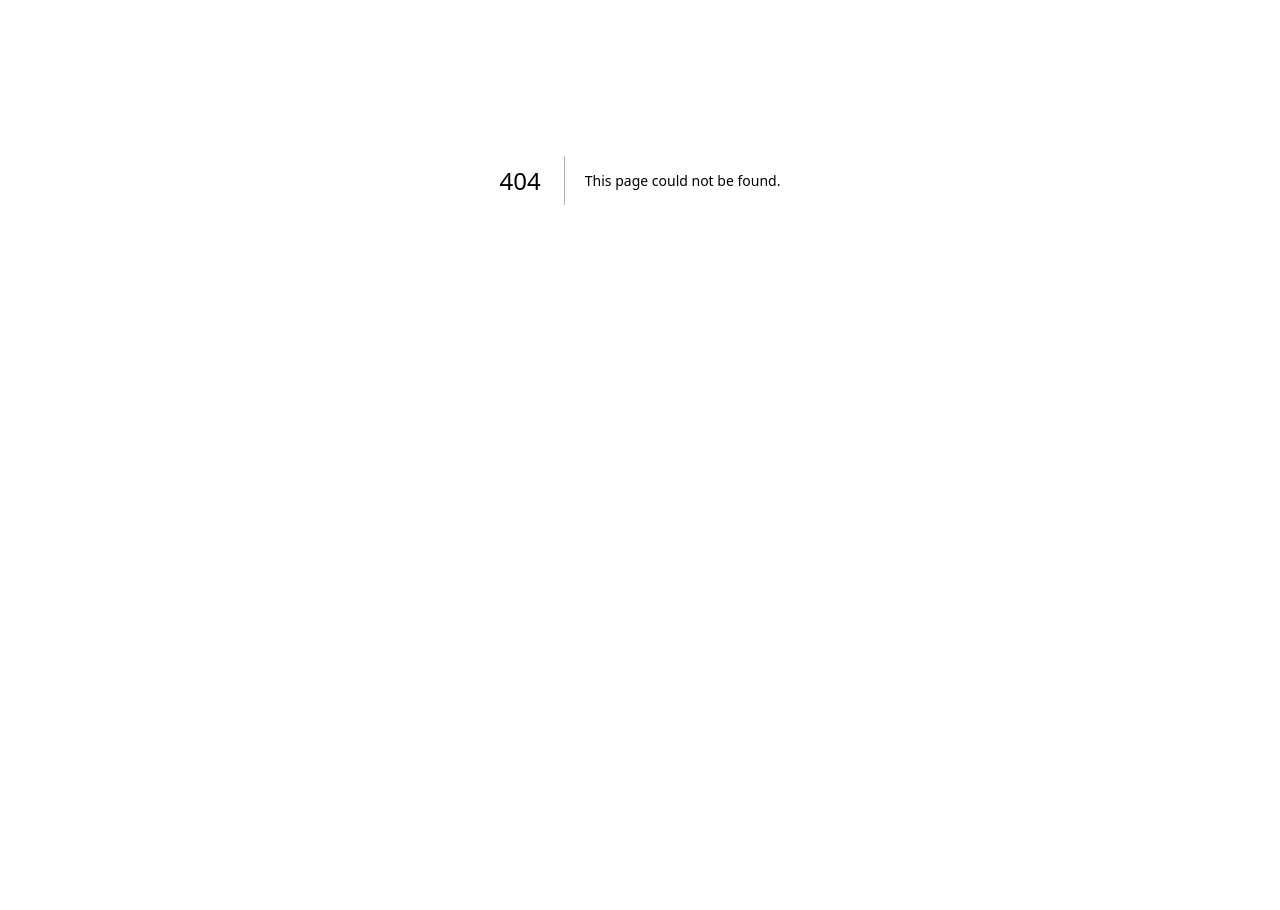
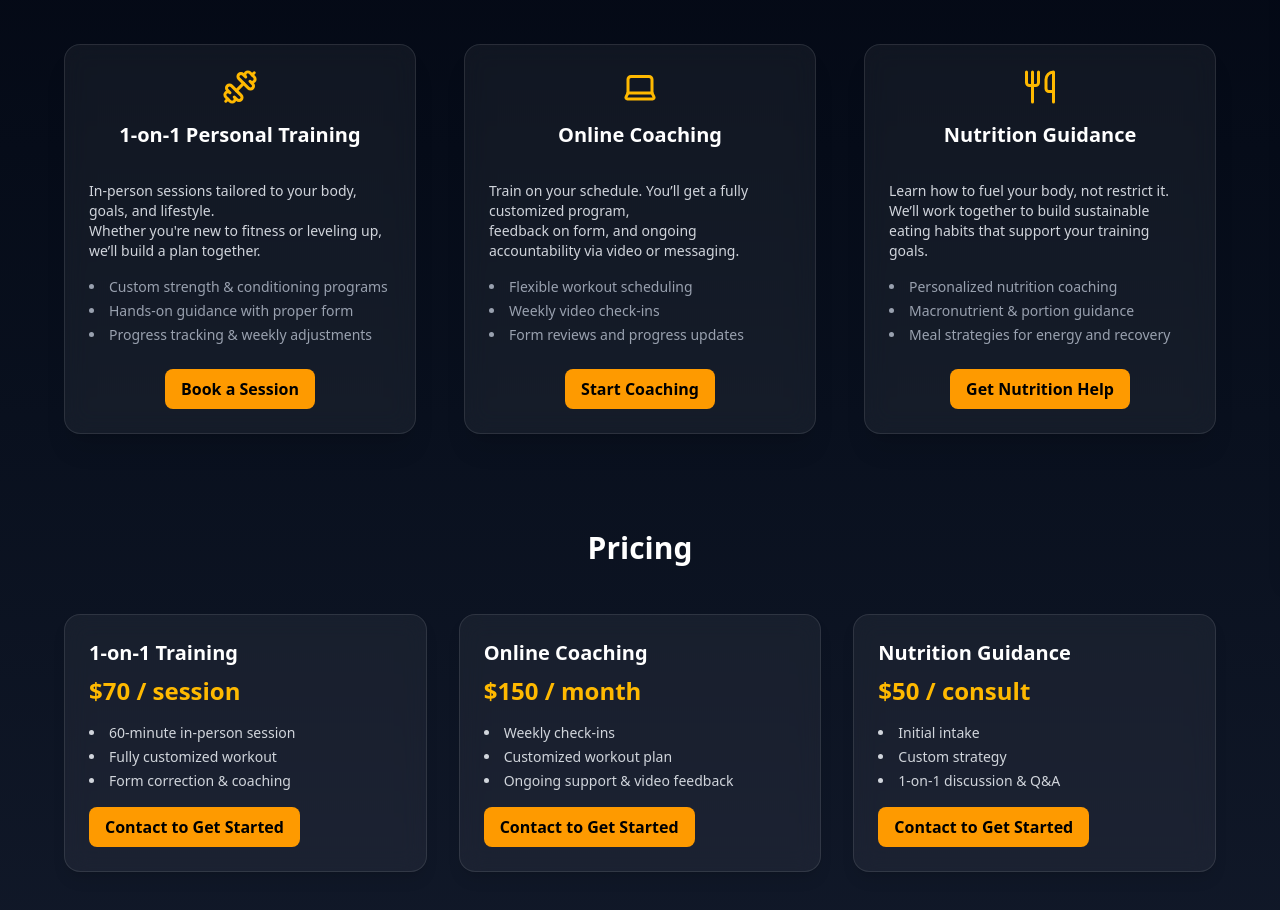
Before and after one commit to Apurcell88/personal-trainer, a Next.js app: page /services in a window 1280 px wide. Before the commit this address had no page. Shown: the part 220-1130 px from the top of the page. Before the commit the page ends 800 px from the top, so only its background shows below. Built offline with nearby package versions, Linux system fonts and the light colour scheme.

Commit message:
Added services route and styled.

```diff
--- /dev/null
+++ b/src/app/services/page.jsx
@@ -0,0 +1,155 @@
+"use client";
+
+import Nav from "@/components/Nav";
+import { Dumbbell, Laptop, Utensils } from "lucide-react";
+import Link from "next/link";
+
+const serviceDetails = [
+  {
+    icon: <Dumbbell size={36} className="text-amber-400" />,
+    title: "1-on-1 Personal Training",
+    description: `
+      In-person sessions tailored to your body, goals, and lifestyle.
+      Whether you're new to fitness or leveling up, we’ll build a plan together.
+    `,
+    bullets: [
+      "Custom strength & conditioning programs",
+      "Hands-on guidance with proper form",
+      "Progress tracking & weekly adjustments",
+    ],
+    cta: "Book a Session",
+  },
+  {
+    icon: <Laptop size={36} className="text-amber-400" />,
+    title: "Online Coaching",
+    description: `
+      Train on your schedule. You’ll get a fully customized program,
+      feedback on form, and ongoing accountability via video or messaging.
+    `,
+    bullets: [
+      "Flexible workout scheduling",
+      "Weekly video check-ins",
+      "Form reviews and progress updates",
+    ],
+    cta: "Start Coaching",
+  },
+  {
+    icon: <Utensils size={36} className="text-amber-400" />,
+    title: "Nutrition Guidance",
+    description: `
+      Learn how to fuel your body, not restrict it.
+      We’ll work together to build sustainable eating habits that support your training goals.
+    `,
+    bullets: [
+      "Personalized nutrition coaching",
+      "Macronutrient & portion guidance",
+      "Meal strategies for energy and recovery",
+    ],
+    cta: "Get Nutrition Help",
+  },
+];
+
+const pricingTiers = [
+  {
+    title: "1-on-1 Training",
+    price: "$70 / session",
+    features: [
+      "60-minute in-person session",
+      "Fully customized workout",
+      "Form correction & coaching",
+    ],
+  },
+  {
+    title: "Online Coaching",
+    price: "$150 / month",
+    features: [
+      "Weekly check-ins",
+      "Customized workout plan",
+      "Ongoing support & video feedback",
+    ],
+  },
+  {
+    title: "Nutrition Guidance",
+    price: "$50 / consult",
+    features: ["Initial intake", "Custom strategy", "1-on-1 discussion & Q&A"],
+  },
+];
+
+const ServicesInfo = () => {
+  return (
+    <section className="relative bg-gradient-to-b from-gray-950 to-gray-900 text-white py-16 px-4">
+      <Nav />
+      {/* Decorative blurred background */}
+      <div className="absolute inset-0 z-0 bg-[radial-gradient(ellipse_at_center,_var(--tw-gradient-stops))] from-amber-500/10 via-transparent to-transparent blur-3xl opacity-30 pointer-events-none" />
+
+      <div className="relative z-10 max-w-6xl mx-auto">
+        <h1 className="text-4xl font-bold text-center my-12">My Services</h1>
+
+        <div className="grid gap-12 md:grid-cols-3">
+          {serviceDetails.map((service, idx) => (
+            <div
+              key={idx}
+              className="bg-white/5 backdrop-blur-md p-6 rounded-2xl shadow-xl border border-white/10 flex flex-col justify-between hover:scale-[1.02] transition-transform"
+            >
+              <div>
+                <div className="flex justify-center mb-4">{service.icon}</div>
+                <h2 className="text-xl font-semibold text-center mb-3 text-white">
+                  {service.title}
+                </h2>
+                <p className="text-gray-300 text-sm mb-4 whitespace-pre-line">
+                  {service.description}
+                </p>
+                <ul className="list-disc list-inside text-sm text-gray-400 space-y-1">
+                  {service.bullets.map((point, i) => (
+                    <li key={i}>{point}</li>
+                  ))}
+                </ul>
+              </div>
+              <div className="mt-6 text-center">
+                <Link
+                  href="/booking"
+                  className="inline-block bg-amber-500 hover:bg-amber-600 text-black font-semibold py-2 px-4 rounded-lg transition duration-200"
+                >
+                  {service.cta}
+                </Link>
+              </div>
+            </div>
+          ))}
+        </div>
+
+        {/* Pricing Section */}
+        <div className="mt-24">
+          <h2 className="text-3xl font-bold text-center mb-12">Pricing</h2>
+          <div className="grid md:grid-cols-3 gap-8">
+            {pricingTiers.map((tier, idx) => (
+              <div
+                key={idx}
+                className="bg-white/5 backdrop-blur-md p-6 rounded-2xl shadow-lg border border-white/10 hover:scale-[1.02] transition-transform"
+              >
+                <h3 className="text-xl font-semibold text-white mb-2">
+                  {tier.title}
+                </h3>
+                <p className="text-2xl font-bold text-amber-400 mb-4">
+                  {tier.price}
+                </p>
+                <ul className="list-disc list-inside text-sm text-gray-300 space-y-1 mb-4">
+                  {tier.features.map((feature, i) => (
+                    <li key={i}>{feature}</li>
+                  ))}
+                </ul>
+                <Link
+                  href="/contact"
+                  className="inline-block bg-amber-500 hover:bg-amber-600 text-black font-semibold py-2 px-4 rounded-lg transition duration-200"
+                >
+                  Contact to Get Started
+                </Link>
+              </div>
+            ))}
+          </div>
+        </div>
+      </div>
+    </section>
+  );
+};
+
+export default ServicesInfo;
--- a/src/components/Footer.jsx
+++ b/src/components/Footer.jsx
@@ -18,7 +18,7 @@ const Footer = () => {
           <ul className="space-y-1 text-sm">
             <li>
               <a
-                href="#about"
+                href="/about"
                 className="relative inline-block text-white after:content-[''] after:absolute after:left-0 after:-bottom-1 after:w-0 after:h-[2px] after:bg-amber-500 after:transition-all after:duration-300 hover:after:w-full"
               >
                 About
@@ -26,7 +26,7 @@ const Footer = () => {
             </li>
             <li>
               <a
-                href="#services"
+                href="/services"
                 className="relative inline-block text-white after:content-[''] after:absolute after:left-0 after:-bottom-1 after:w-0 after:h-[2px] after:bg-amber-500 after:transition-all after:duration-300 hover:after:w-full"
               >
                 Services
@@ -34,7 +34,7 @@ const Footer = () => {
             </li>
             <li>
               <a
-                href="#contact"
+                href="/contact"
                 className="relative inline-block text-white after:content-[''] after:absolute after:left-0 after:-bottom-1 after:w-0 after:h-[2px] after:bg-amber-500 after:transition-all after:duration-300 hover:after:w-full"
               >
                 Contact
--- a/src/components/Nav.jsx
+++ b/src/components/Nav.jsx
@@ -17,7 +17,7 @@ const Nav = () => {
 
       {/* Slide-out menu */}
       <div
-        className={`fixed top-0 right-0 h-full w-64 bg-white shadow-lg transform ${
+        className={`fixed top-0 right-0 h-full w-64 bg-white text-gray-900 shadow-lg transform ${
           isOpen ? "translate-x-0" : "translate-x-full"
         } transition-transform duration-300 ease-in-out z-50`}
       >
@@ -29,9 +29,13 @@ const Nav = () => {
         </button>
 
         <ul className="mt-16 space-y-4 p-4">
-          <li>Home</li>
+          <li>
+            <a href="/">Home</a>
+          </li>
           <li>About</li>
-          <li>Services</li>
+          <li>
+            <a href="/services">Services</a>
+          </li>
           <li>
             <a href="/contact">Contact</a>
           </li>
--- a/src/components/Services.jsx
+++ b/src/components/Services.jsx
@@ -4,6 +4,7 @@ import { Dumbbell, Laptop, Utensils } from "lucide-react";
 import { motion, useAnimation } from "framer-motion";
 import { useInView } from "react-intersection-observer";
 import { useEffect } from "react";
+import { useRouter } from "next/navigation";
 
 const Services = () => {
   const services = [
@@ -26,6 +27,8 @@ const Services = () => {
         "Nutrition strategies designed to support your training goals, improve energy, and help you see sustainable results.",
     },
   ];
+
+  const router = useRouter();
 
   return (
     <section className="py-12 bg-gray-900 relative">
@@ -54,6 +57,8 @@ const Services = () => {
                 ref={ref}
                 initial="hidden"
                 animate={controls}
+                whileHover={{ scale: 1.1 }}
+                transition={{ type: "spring", stiffness: 300 }}
                 variants={{
                   hidden: { opacity: 0, y: 50 },
                   visible: {
@@ -62,7 +67,8 @@ const Services = () => {
                     transition: { duration: 0.5, delay: index * 0.2 },
                   },
                 }}
-                className="bg-white p-6 rounded-xl shadow-md text-center"
+                className="bg-white p-6 rounded-xl shadow-md text-center cursor-pointer hover:shadow=lg transition-show"
+                onClick={() => router.push("/services")}
               >
                 <div className="flex justify-center mb-4 text-amber-500">
                   {service.icon}
```
